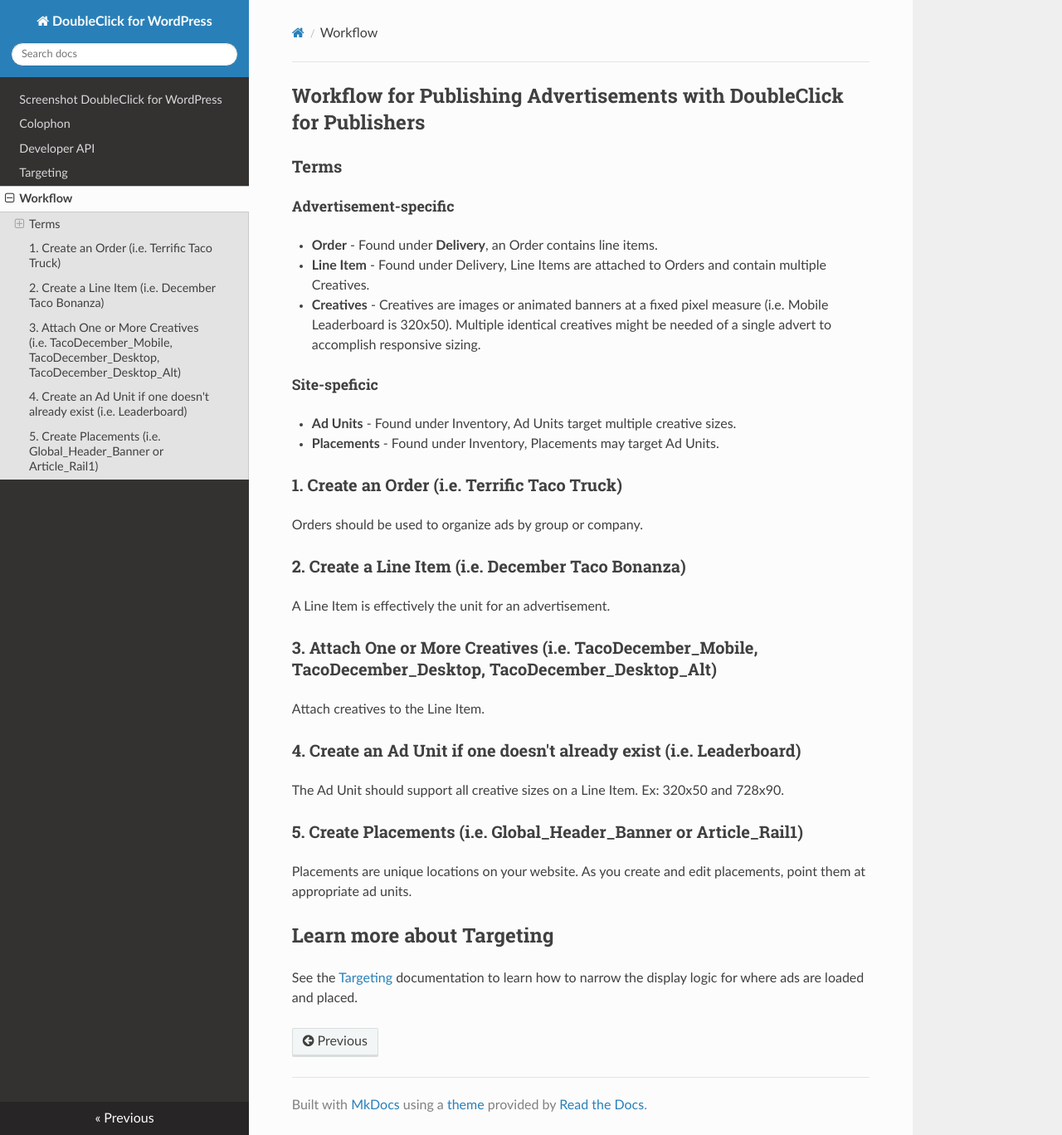
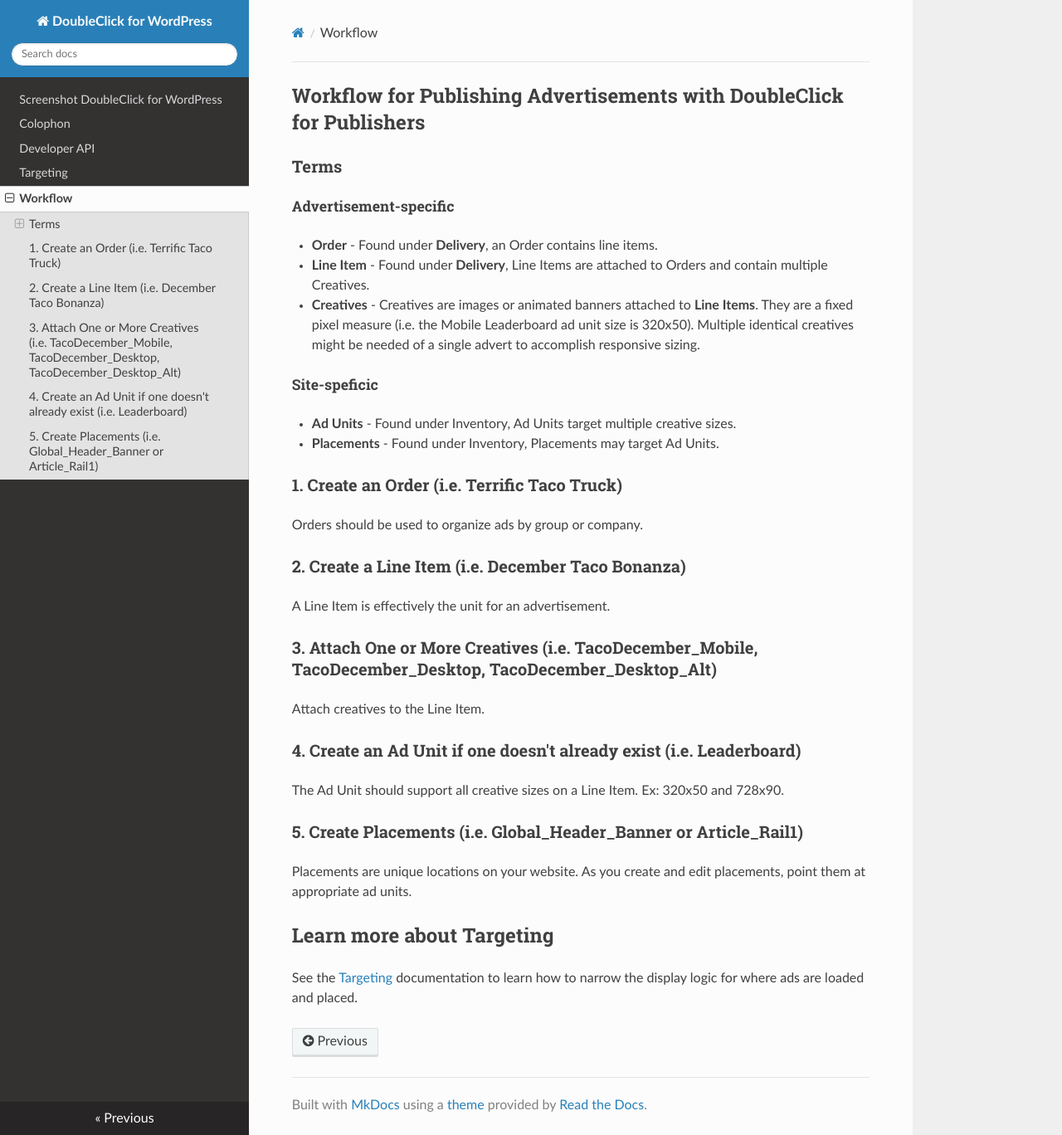
Before and after one commit to INN/doubleclick-for-wp, an MkDocs documentation site: the page built from docs/Workflow.md, in a window 1280 px wide and 1368 px high. Shown: the whole window at 83% size. Built offline with MkDocs 1.6.1, drawn with Linux system fonts in a browser that asks for light colours; nearby versions of some CDN libraries.

Commit message:
Update Workflow.md

```diff
--- a/docs/Workflow.md
+++ b/docs/Workflow.md
@@ -4,8 +4,8 @@
 ### Terms
 ##### Advertisement-specific
 * __Order__ - Found under __Delivery__, an Order contains line items.
-* __Line Item__ - Found under Delivery, Line Items are attached to Orders and contain multiple Creatives.
-* __Creatives__ - Creatives are images or animated banners at a fixed pixel measure (i.e. Mobile Leaderboard is 320x50). Multiple identical creatives might be needed of a single advert to accomplish responsive sizing.
+* __Line Item__ - Found under __Delivery__, Line Items are attached to Orders and contain multiple Creatives.
+* __Creatives__ - Creatives are images or animated banners attached to __Line Items__. They are a fixed pixel measure (i.e. the Mobile Leaderboard ad unit size is 320x50). Multiple identical creatives might be needed of a single advert to accomplish responsive sizing.
 ##### Site-speficic
 * __Ad Units__ - Found under Inventory, Ad Units target multiple creative sizes.
 * __Placements__ - Found under Inventory, Placements may target Ad Units.
```
